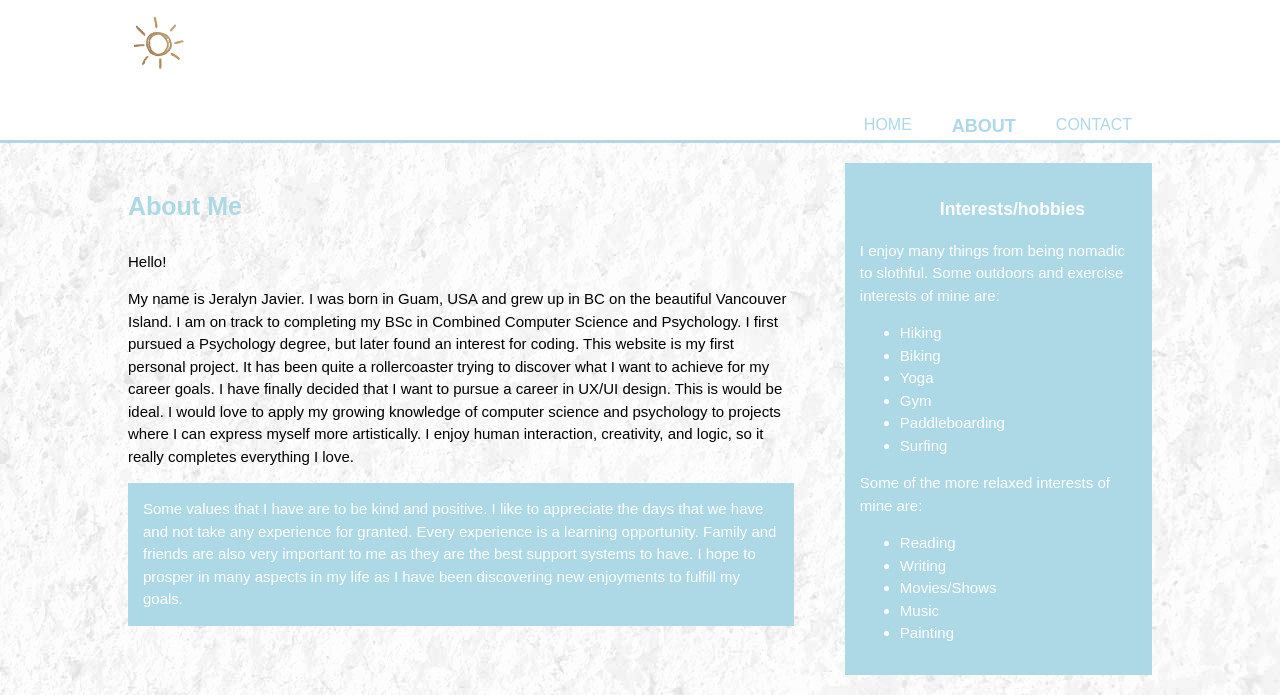
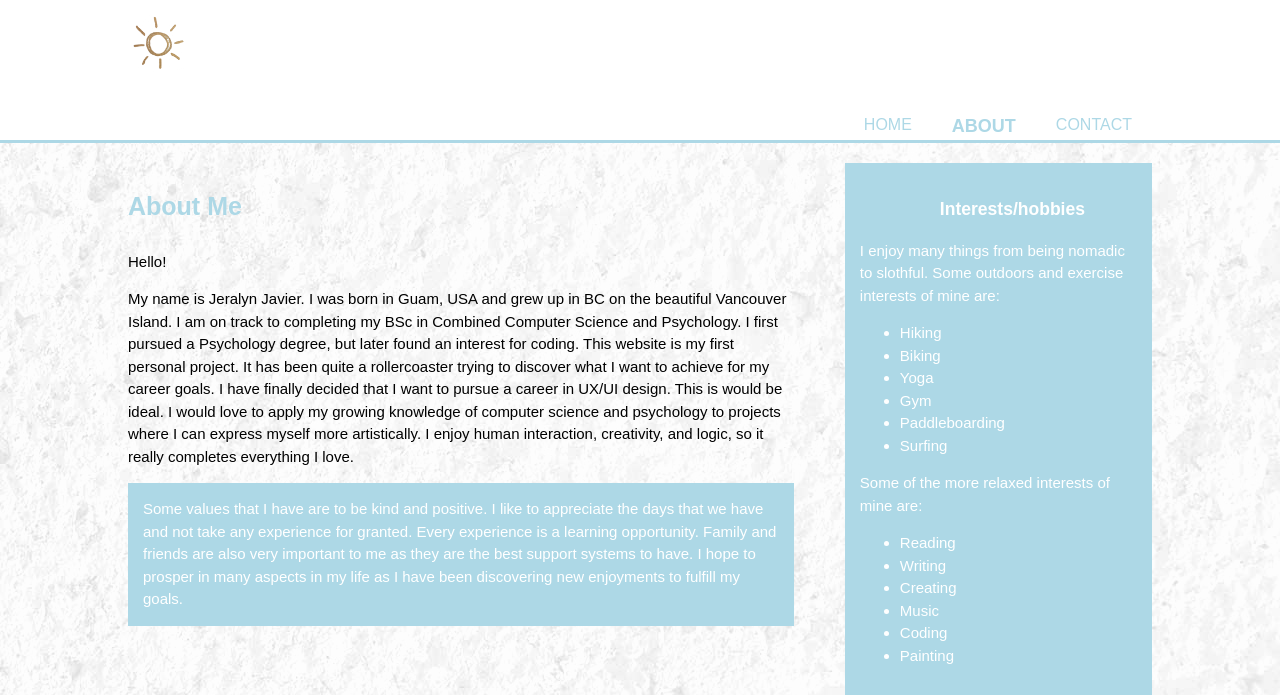
Before and after one commit to jerjavier/jerjavier.github.io, a plain HTML site: page about.html in a window 1280 px wide. Shown: the top 695 px of the page. Drawn offline with Linux system fonts and the light colour scheme.

Commit message:
Update about.html

```diff
--- a/about.html
+++ b/about.html
@@ -64,8 +64,9 @@
               <ul>
                 <li>Reading</li>
                 <li>Writing</li>
-                <li>Movies/Shows</li>
+                <li>Creating</li>
                 <li>Music</li>
+                <li>Coding</li>
                 <li>Painting</li>
               </ul>
             </div>
```
